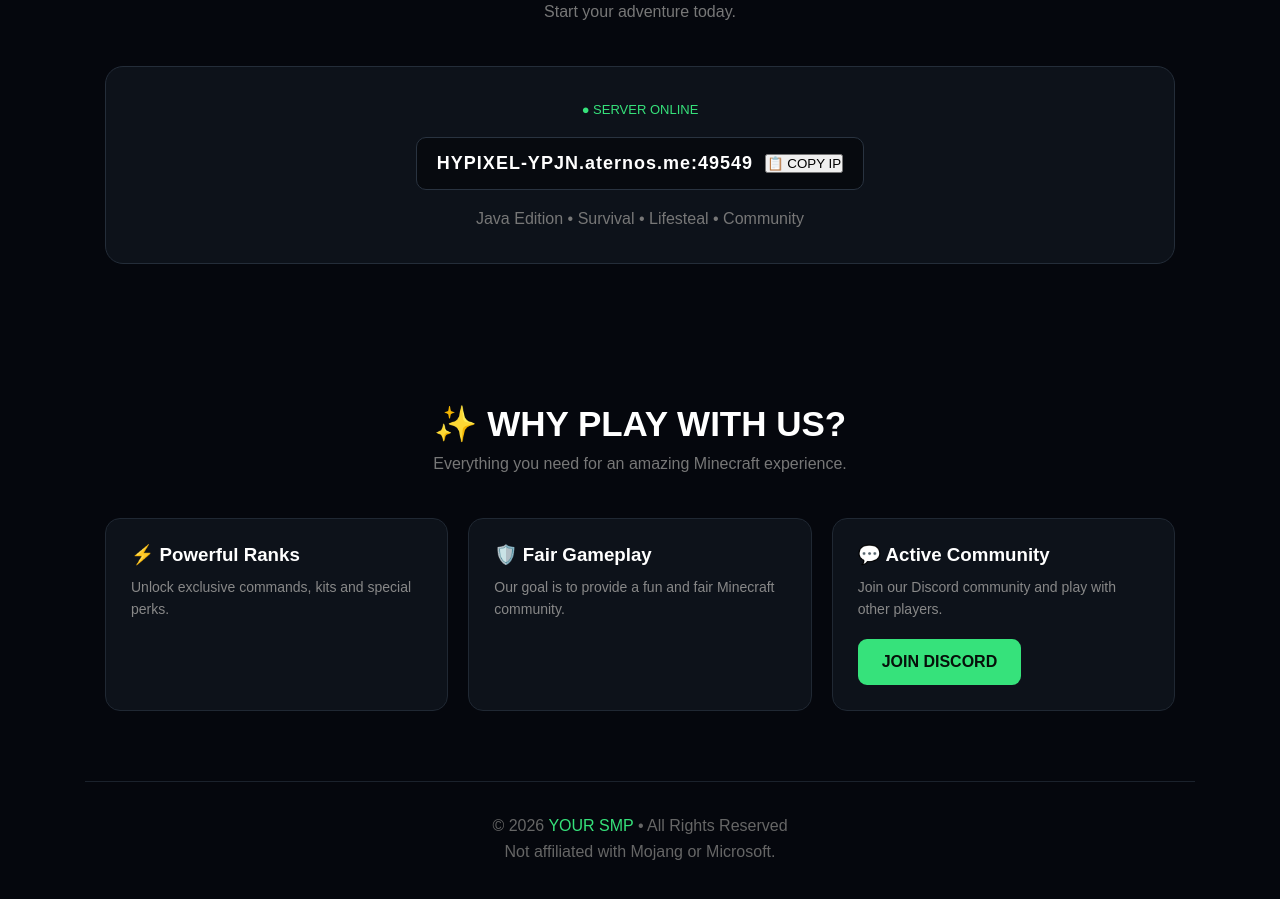
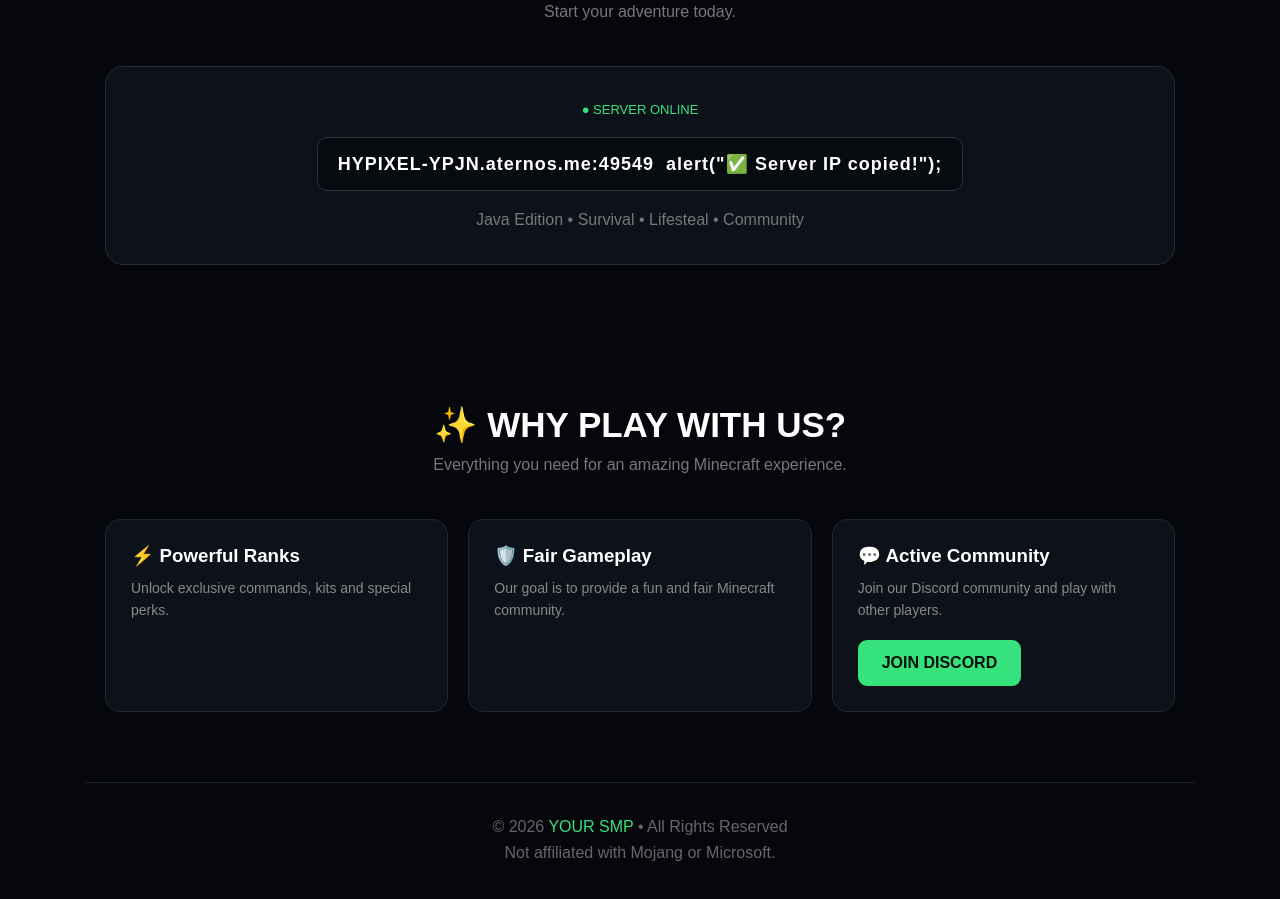
Before and after one commit to zullnurainansari-pixel/minecraft-store, a plain HTML site: page index.html in a window 1280 px wide. Shown: the part 2948-3847 px from the top of the page. Drawn offline with Linux system fonts and the light colour scheme.

Commit message:
Update index.html

```diff
--- a/index.html
+++ b/index.html
@@ -763,10 +763,7 @@
 <div class="server-ip">
 <span id="serverIP">HYPIXEL-YPJN.aternos.me:49549</span>
 
-<button onclick="navigator.clipboard.writeText('HYPIXEL-YPJN.aternos.me:49549')">
-    📋 COPY IP
-</button>
-
+alert("✅ Server IP copied!");
 </div>
 
 <p style="color:#777;">
```
